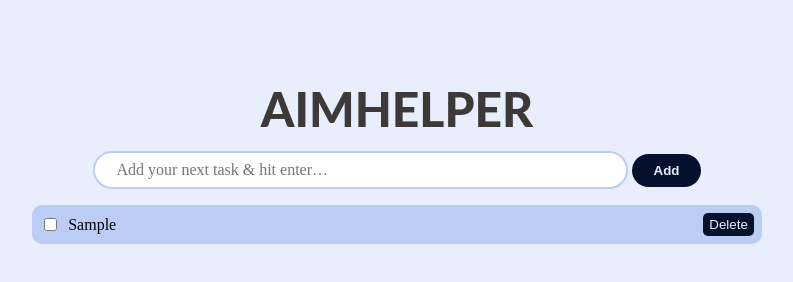
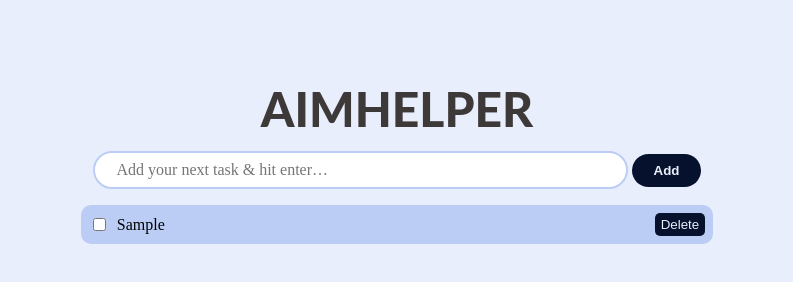
Before and after one commit to alfisha-shaikh/AimHelper, a plain HTML site: page index.html in a window 1280 px wide. Both pictures are taken after typing "Sample" into the empty fields and a click on the button "Add". Shown: the whole page, without its empty margins (243-1036 px from the left). Drawn offline with Linux system fonts and the light colour scheme.

```diff
--- a/style.css
+++ b/style.css
@@ -71,8 +71,8 @@ button {
 }
 #todo-list li {
   margin: 0;
-  margin-left: 20%;
-  margin-right: 20%;
+  margin-left: 24%;
+  margin-right: 24%;
   box-sizing: border-box;
   background: var(--secondary-color);
   border-radius: 10px;
```
